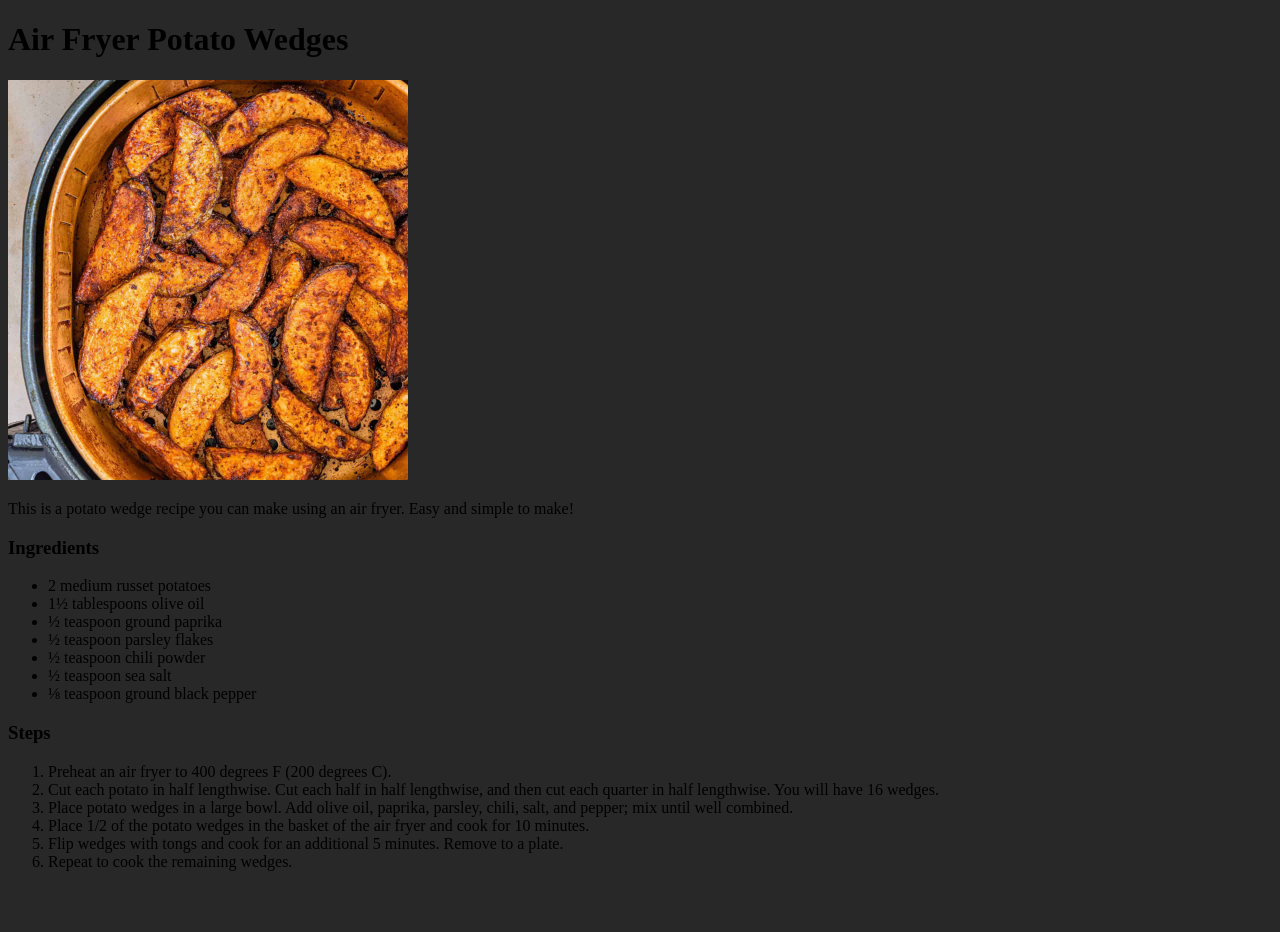
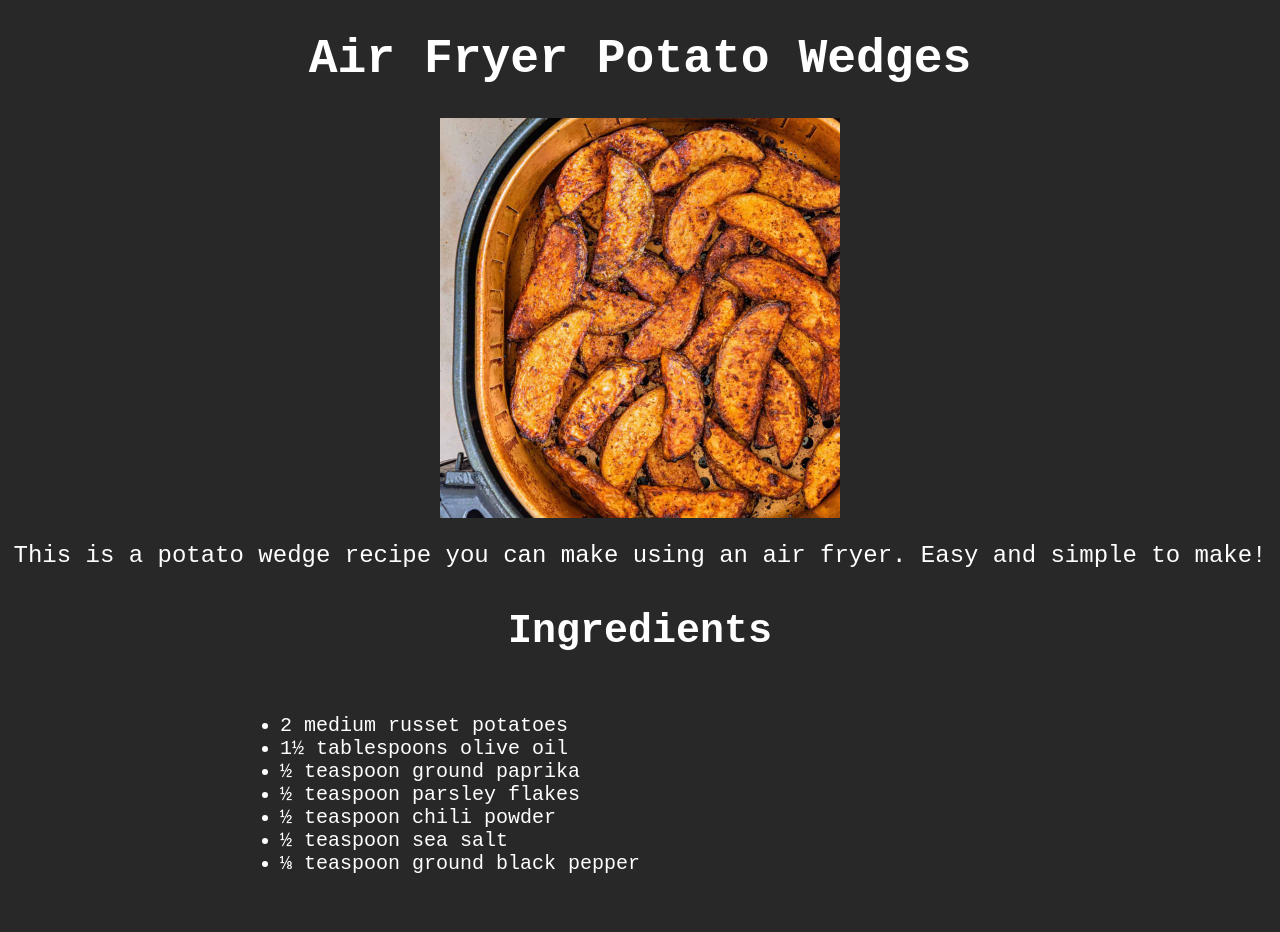
Before and after one commit to Seke-moto/odin-recipes, a plain HTML site: page recipes/potato-wedges.html in a window 1280 px wide. Shown: the top 932 px of the page. Before the commit the page ends 887 px from the top, so only its background shows below. Drawn offline with Linux system fonts and the light colour scheme.

Commit message:
Update potato-wedges css and html with css

```diff
--- a/css/potato-wedges.css
+++ b/css/potato-wedges.css
@@ -0,0 +1,47 @@
+img {
+    display: block;
+    margin-left: auto;
+    margin-right: auto;
+    height: 400px;
+}
+
+#header {
+    text-align: center;
+    font-family: monospace;
+    font-size: 48px;
+    color: white;
+}
+
+p {
+    text-align: center;
+    font-size: 24px;
+    font-family: monospace;
+    color: white;
+}
+
+h3 {
+    text-align: center;
+    font-size: 40px;
+    color: white;
+    font-family: monospace;
+}
+
+div.container {
+    text-align: left;
+    margin-left: auto;
+    margin-right: auto;
+    width: 800px;
+}
+
+ul {
+    color: white;
+    display: inline-block;
+    font-family: monospace;
+    font-size: 20px;
+}
+
+ol {
+    color: white;
+    font-family: monospace;
+    font-size: 20px;
+}
--- a/recipes/potato-wedges.html
+++ b/recipes/potato-wedges.html
@@ -3,15 +3,17 @@
     <head>
         <meta charset="UTF-8">
         <title>Air Fryer Potato Wedges</title>
+        <link rel="stylesheet" href="../css/potato-wedges.css">
     </head>
 
     <body style="background-color: #282828;">
         <h1 id="header">Air Fryer Potato Wedges</h1>
-        <img src="../img/thumbnail-Air-Fryer-Potato-Wedges-scaled.jpg" alt="Potato wedge image" height="400">
+        <img src="../img/thumbnail-Air-Fryer-Potato-Wedges-scaled.jpg" alt="Potato wedge image">
         <p>
             This is a potato wedge recipe you can make using an air fryer. Easy and simple to make!
         </p>
         <h3>Ingredients</h3>
+        <div class="container">
             <ul>
                 <li> 2 medium russet potatoes </li>
                 <li> 1½ tablespoons olive oil </li>
@@ -20,9 +22,10 @@
                 <li> ½ teaspoon chili powder </li>
                 <li> ½ teaspoon sea salt </li>
                 <li> ⅛ teaspoon ground black pepper </li>
-
             </ul>
+        </div>
         <h3>Steps</h3>
+        <div class="container">
             <ol>
                 <li>Preheat an air fryer to 400 degrees F (200 degrees C).</li>
                 <li>Cut each potato in half lengthwise. Cut each half in half lengthwise, and then cut each quarter in half lengthwise. You will have 16 wedges.</li>
@@ -31,6 +34,6 @@
                 <li>Flip wedges with tongs and cook for an additional 5 minutes. Remove to a plate.</li>
                 <li>Repeat to cook the remaining wedges.</li>
             </ol>
-
+        </div>
     </body>
 </html>
```
Lines whose indentation alone changed are shown as unchanged.
